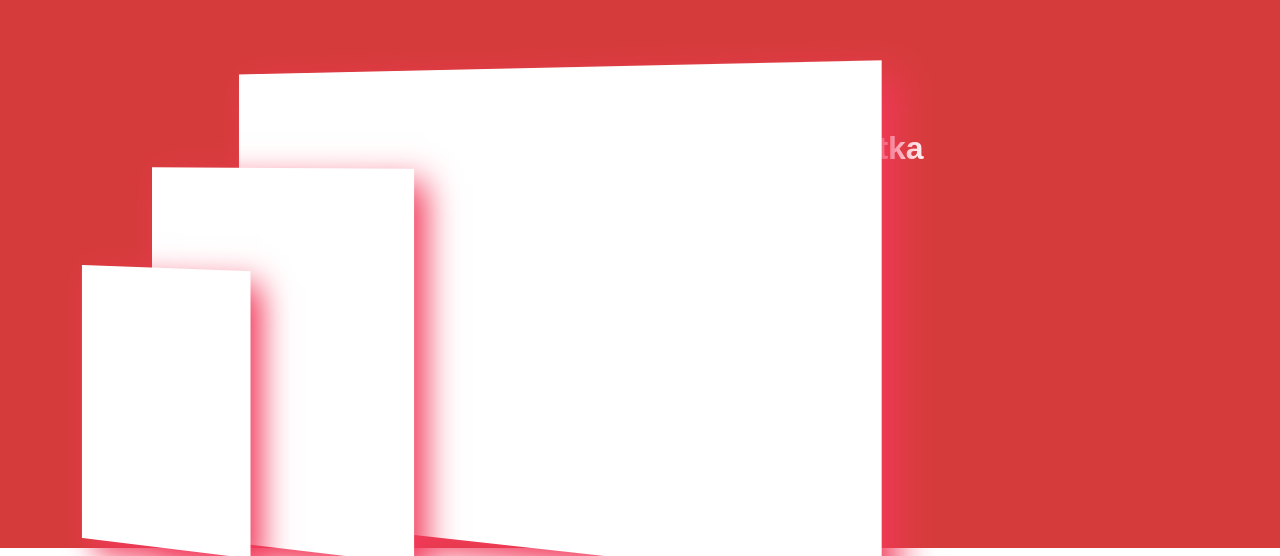
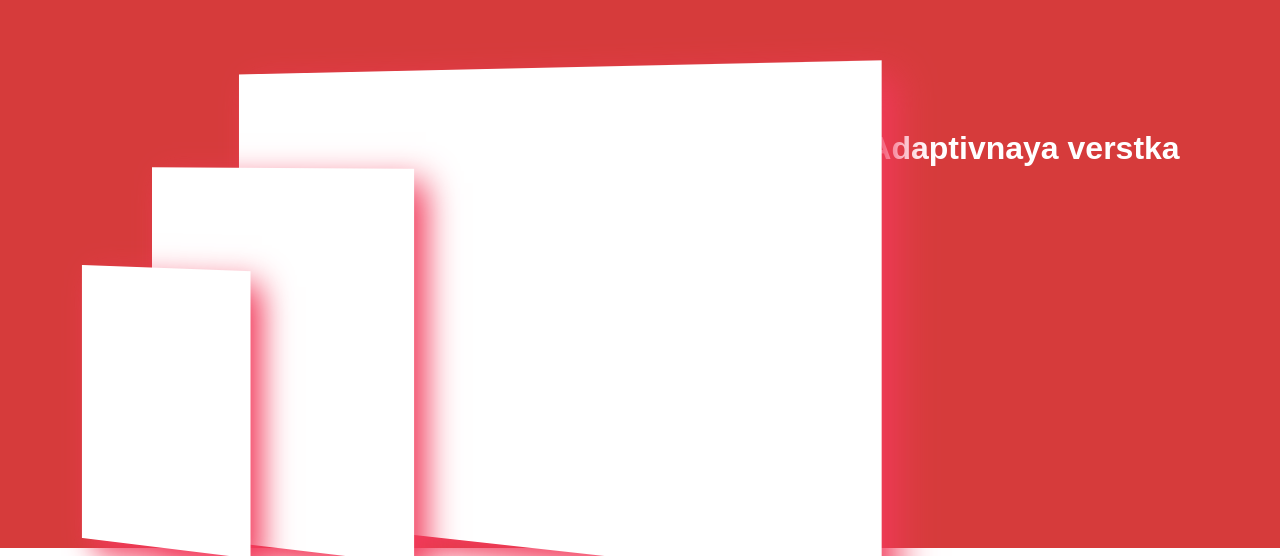
Before and after one commit to ISLOMIDDIN98/css-fichi-2, a plain HTML site: page index.html in a window 1280 px wide. Shown: the part 252-808 px from the top of the page. Drawn offline with Linux system fonts and the light colour scheme.

Commit message:
add heading margin-left 60px

```diff
--- a/css/styles.css
+++ b/css/styles.css
@@ -101,5 +101,5 @@ left: 15%;
 transition-delay: 0.5s;
 }
 .heading {
-  margin-left: 20%;
+  margin-left: 60%;
 }
```
